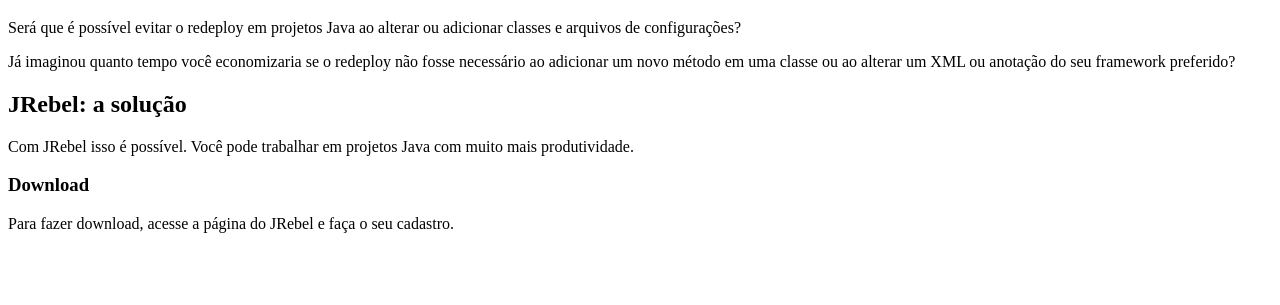
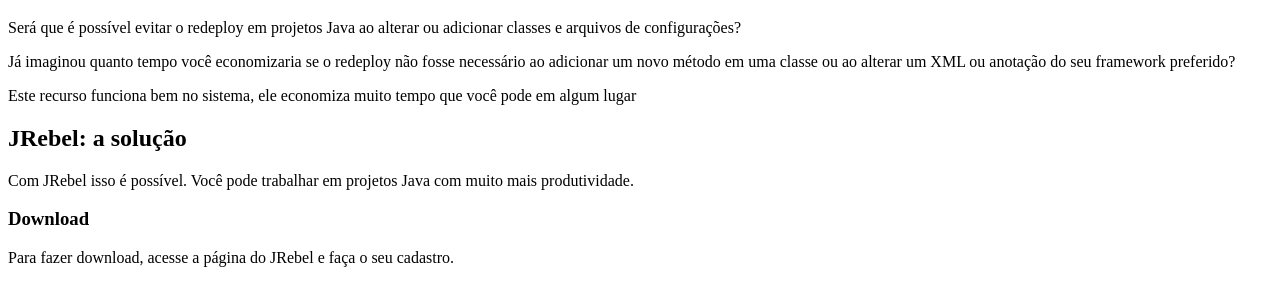
Before and after one commit to algaworks/curso-html5-css3-bem, a plain HTML site: page comentarios/artigo.html in a window 1280 px wide. Shown: the part 61-366 px from the top of the page. Drawn offline with Linux system fonts and the light colour scheme.

Commit message:
Update artigo.html

```diff
--- a/comentarios/artigo.html
+++ b/comentarios/artigo.html
@@ -15,6 +15,7 @@
 
     <p>Já imaginou quanto tempo você economizaria se o redeploy não fosse necessário ao adicionar um novo
     método em uma classe ou ao alterar um XML ou anotação do seu framework preferido?</p>
+    <p>Este recurso funciona bem no sistema, ele economiza muito tempo que você pode em algum lugar</p>
 
     <h2>JRebel: a solução</h2>
 
```
